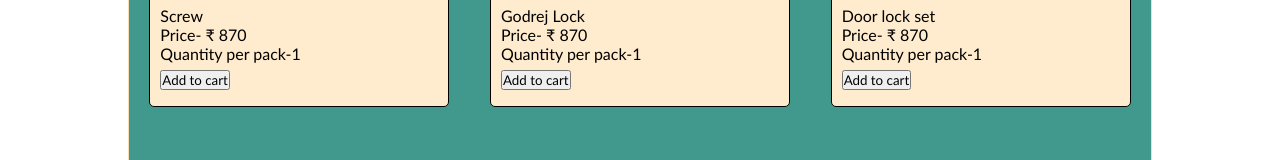
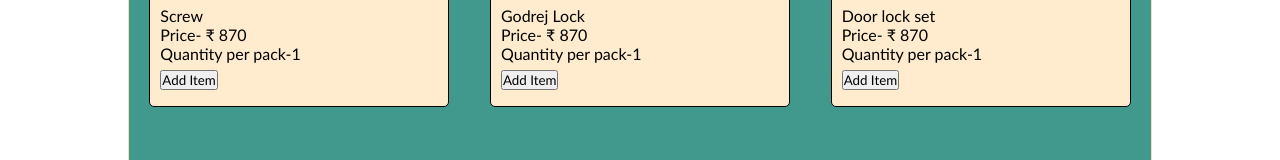
Before and after one commit to Shreya-Jash/Shopping_Cart, a React (Create React App) app: page / in a window 1280 px wide. Shown: the part 434-594 px from the top of the page. Built offline with nearby package versions, Linux system fonts and the light colour scheme.

Commit message:
button_update

```diff
--- a/src/App.js
+++ b/src/App.js
@@ -14,10 +14,13 @@ import Data from './components/Data'
 export default function App() {
   const [show, setShow] = useState(true);
   const [cart, setCart] = useState([]);
+  const [buttonText, setButtonText] = useState('Add Item');
+
 
   const handleClick = (item) => {
     if (cart.indexOf(item) !== -1) return;
     setCart([...cart, item]);
+    setButtonText('Item added');
   };
 
   const handleChange = (item, d) => {
--- a/src/components/Products.js
+++ b/src/components/Products.js
@@ -1,4 +1,4 @@
-import React from "react";
+import React,{useState} from "react";
 import Data from "./Data";
 
 
@@ -8,7 +8,15 @@ export default function Products({item ,handleClick}) {
     tool_name,
     price,
     quantity}=item
+    const [buttonText, setButtonText] = useState('Add Item');
+    function textChange()
+    {
+      setButtonText('Item added')
+    }
   return (
+
+
+
     <div className="item-container">
       <img className="item-img"
           src={`../Images/${item.img}`}
@@ -18,7 +26,7 @@ export default function Products({item ,handleClick}) {
       <p className="item-price">Price- ₹ {item.price}</p>
       <p className="item-quantity">Quantity per pack-{item.quantity}</p>
       </div>
-      <button className="button" onClick={() => handleClick(item)} >Add to cart</button>
+      <button className="button" onClick={() =>{ handleClick(item);textChange()}}>{buttonText}</button>
     </div>
   )
 }
```
